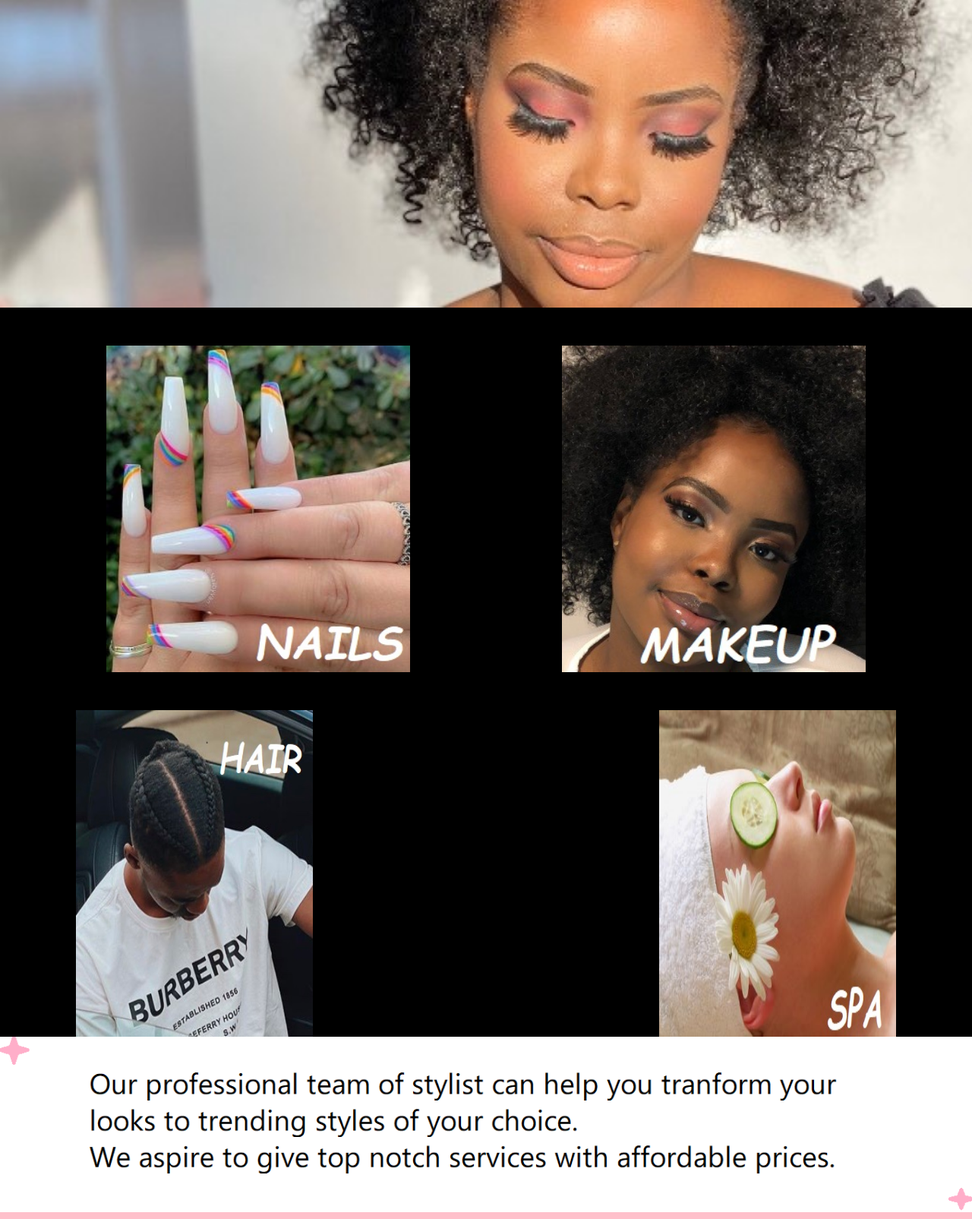
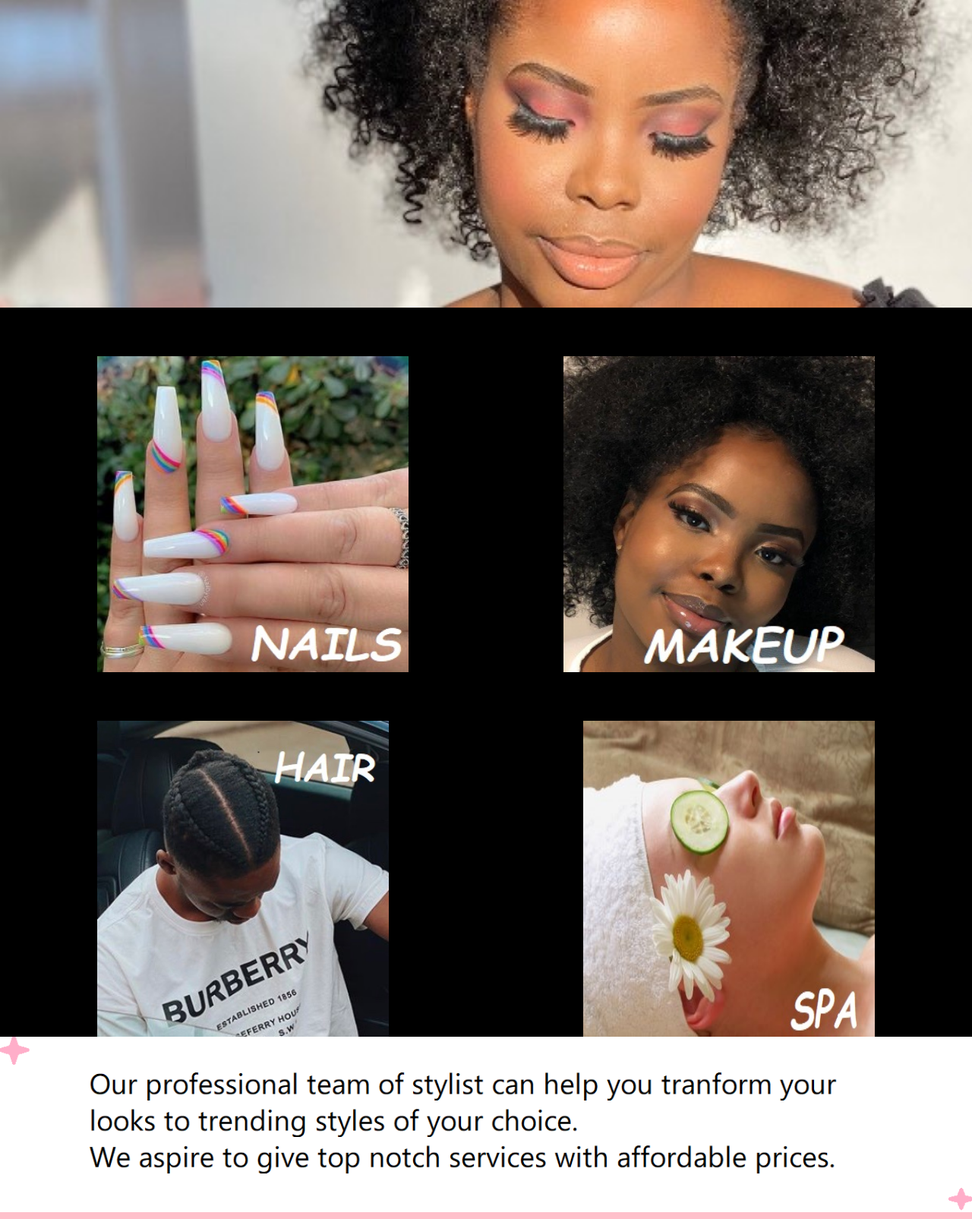
Before and after one commit to mercymam1/beauty, a Django app: page / in a window 1280 px wide. Shown: the part 239-1844 px from the top of the page at 76% size. Run offline with Django 3.2, Linux system fonts and the light colour scheme; some libraries are stand-ins or nearby versions.

Commit message:
homepage draft %%

```diff
--- a/lounge/templates/lounge/post_list.html
+++ b/lounge/templates/lounge/post_list.html
@@ -12,9 +12,9 @@
 width:100% ;
 height: 60%;
 background-color: 000000;
-padding-top: 50px;
-padding-left: 140px;
-padding-right: 140px;
+padding-top: 5%;
+padding-left: 10%;
+padding-right: 10%;
 }
 #box1{
 width: 40%;
@@ -29,19 +29,19 @@ float: right;
 }
 
 #box3{
-padding-top: 50px;
-padding-left: 100px;
-padding-right: 100px;
-width: 40%;
+padding-top: 5%;
+padding-left: 10%;
+padding-right: 10%;
+width: 50%;
 height: 60%;
 float:left;
 background-color: 000000;
 }
 #box4{
-padding-top: 50px;
-padding-left: 100px;
-padding-right: 100px;
-width: 40%;
+padding-top: 5%;
+padding-left: 10%;
+padding-right: 10%;
+width: 50%;
 height: 60%;
 float: right;
 background-color: 000000;
```
